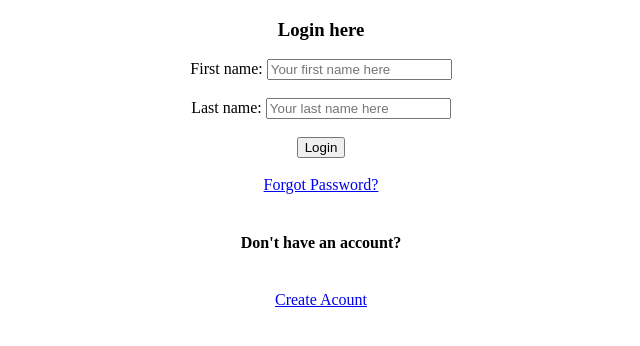
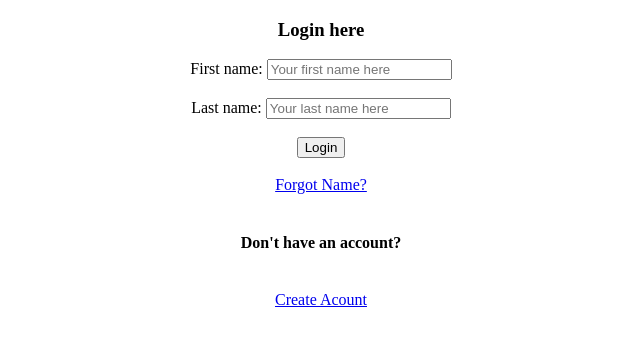
Before and after one commit to fayokun/CSC_207_Assignment, a plain HTML site: page index.html in a window 1280 px wide. Shown: the full height of the page, 319-959 px from the left. Drawn offline with Linux system fonts and the light colour scheme.

Commit message:
Update index.html

```diff
--- a/index.html
+++ b/index.html
@@ -11,7 +11,7 @@
         <label for="lname">Last name:</label>
         <input type="text" id="lname" name="lname" placeholder="Your last name here" required="required"><br><br>
         <input type="submit" id="submit" value="Login"><br><br>
-        <a href="google.com/forgotpassword" target="_blank">Forgot Password?</a><br><br>
+        <a href="google.com/forgotpassword" target="_blank">Forgot Name?</a><br><br>
         <h4>Don't have an account?</h4><br>
         <a href="google.com/createpassword">Create Acount</a>
       </form>
```
